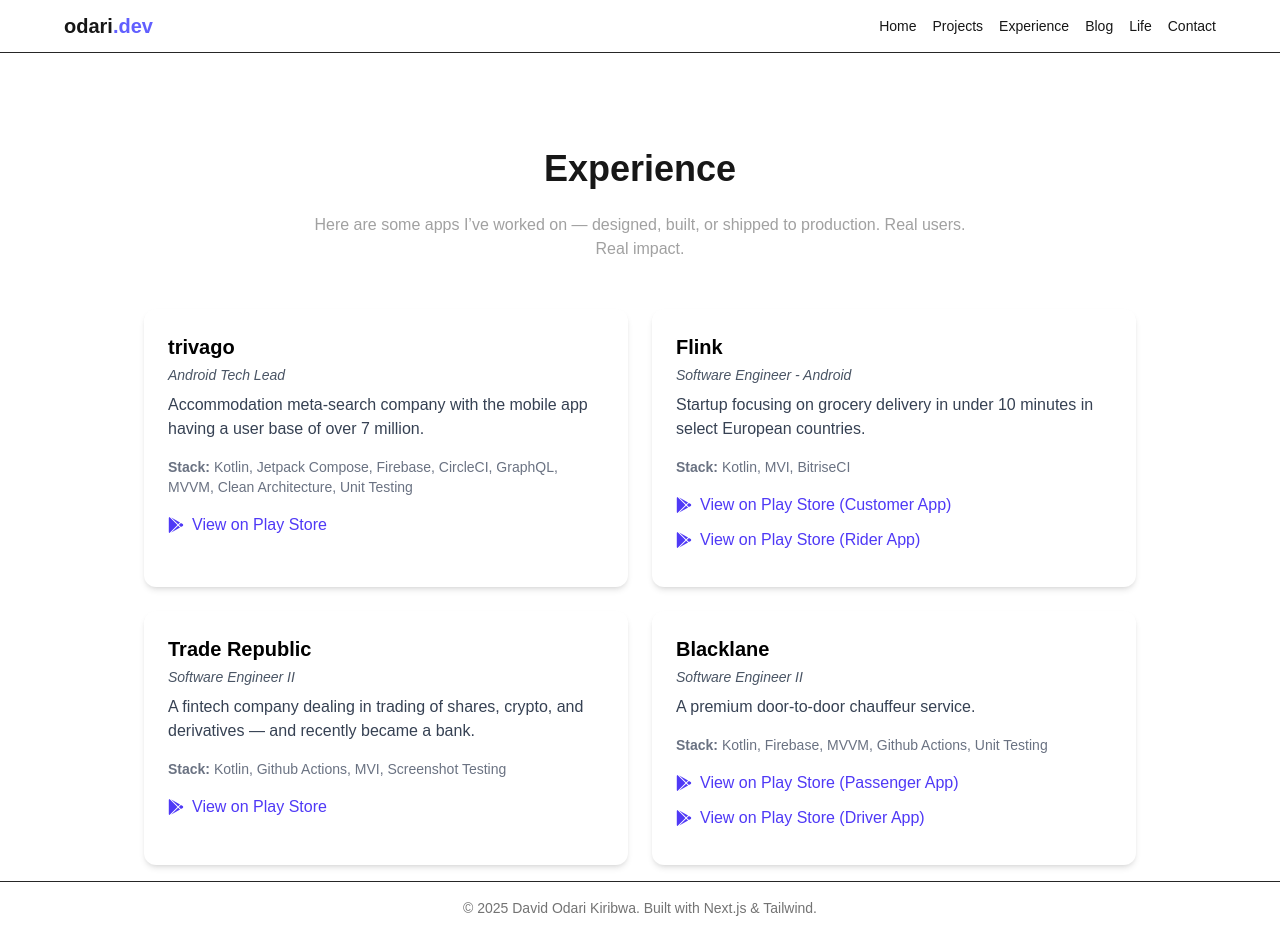
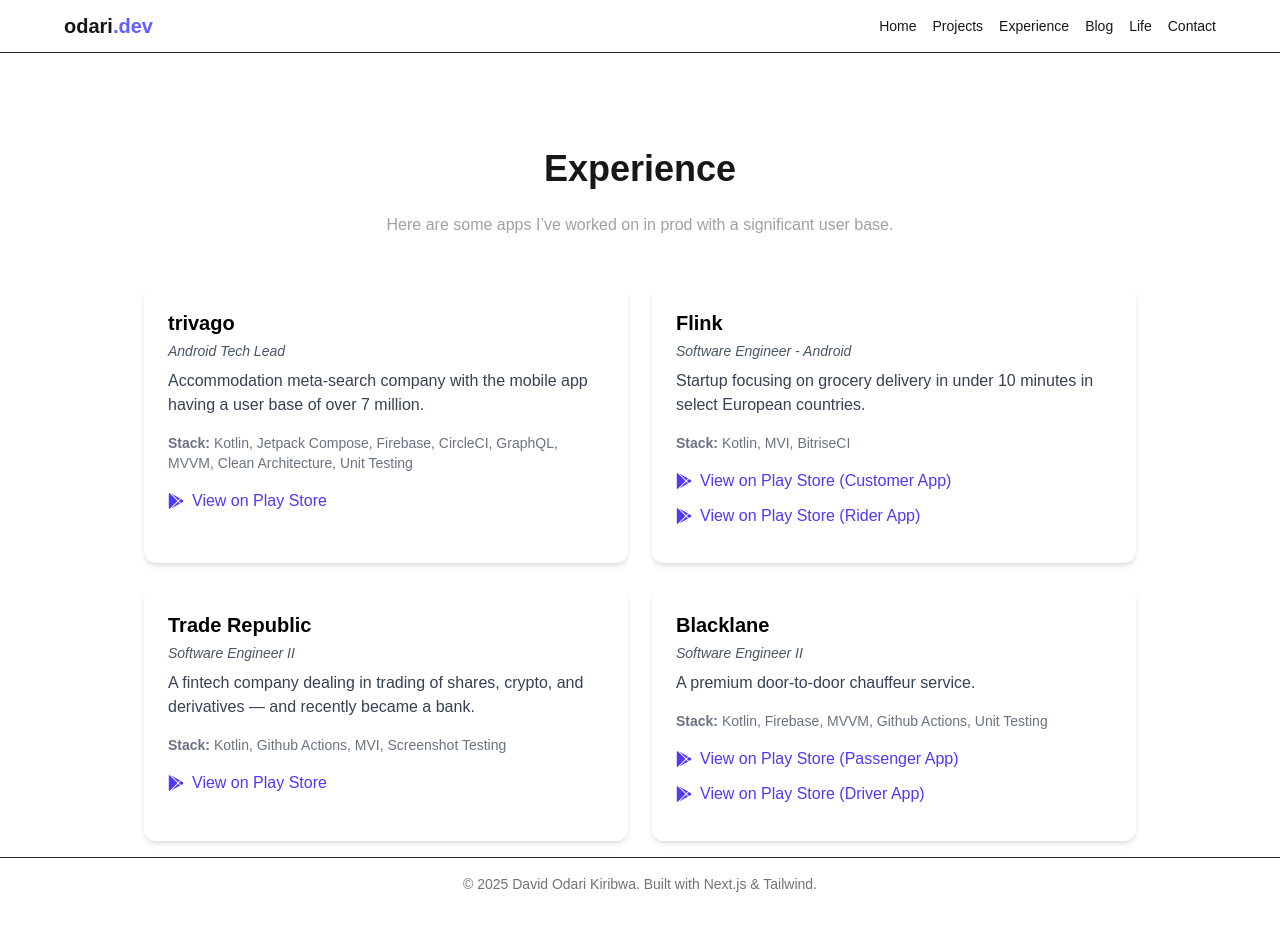
Before and after one commit to odaridavid/my-portfolio, a Next.js app: page /experience in a window 1280 px wide. After the commit the page ends 910 px from the top, so only its background shows below. Built offline with nearby package versions, Linux system fonts and the light colour scheme.

Commit message:
update text

```diff
--- a/src/app/experience/page.tsx
+++ b/src/app/experience/page.tsx
@@ -79,8 +79,7 @@
     <section className="max-w-5xl mx-auto mt-20 px-4">
       <h2 className="text-4xl font-bold mb-6 text-center">Experience</h2>
       <p className="text-neutral-400 text-center mb-12 max-w-2xl mx-auto">
-        Here are some apps I’ve worked on — designed, built, or shipped to
-        production. Real users. Real impact.
+        Here are some apps I’ve worked on in prod with a significant user base.
       </p>
 
       <div className="grid md:grid-cols-2 gap-6">
```
